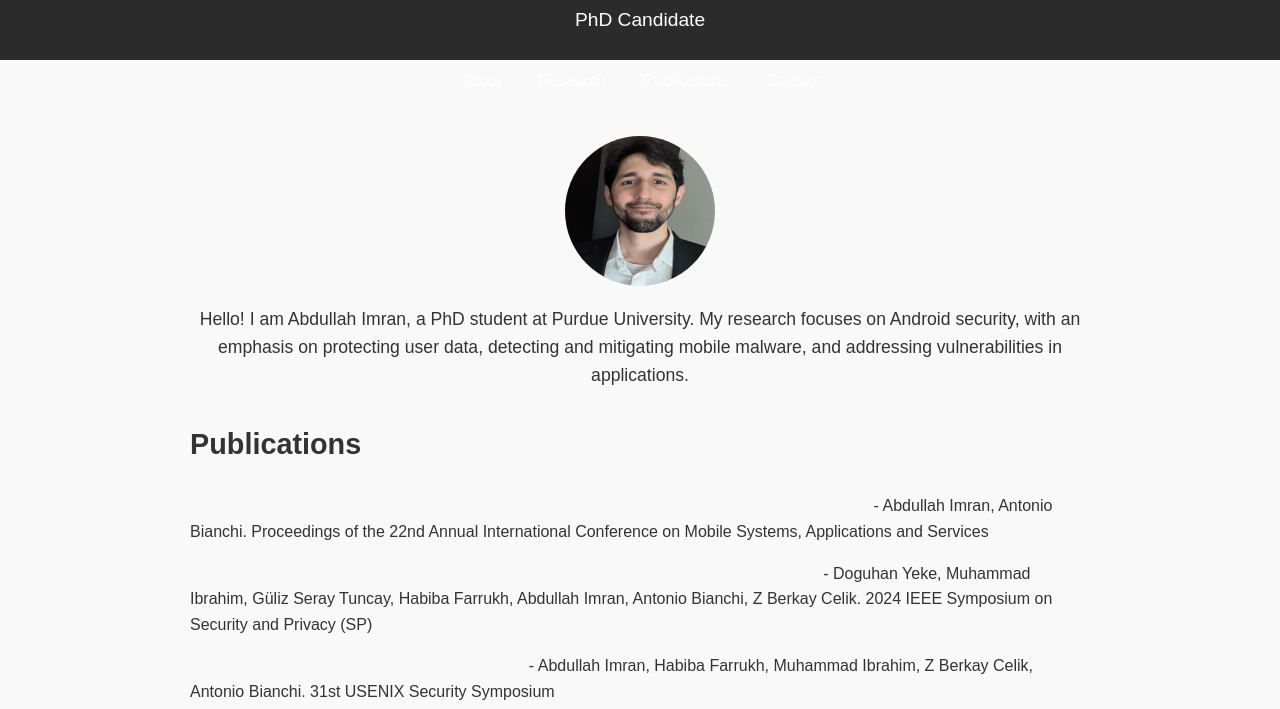
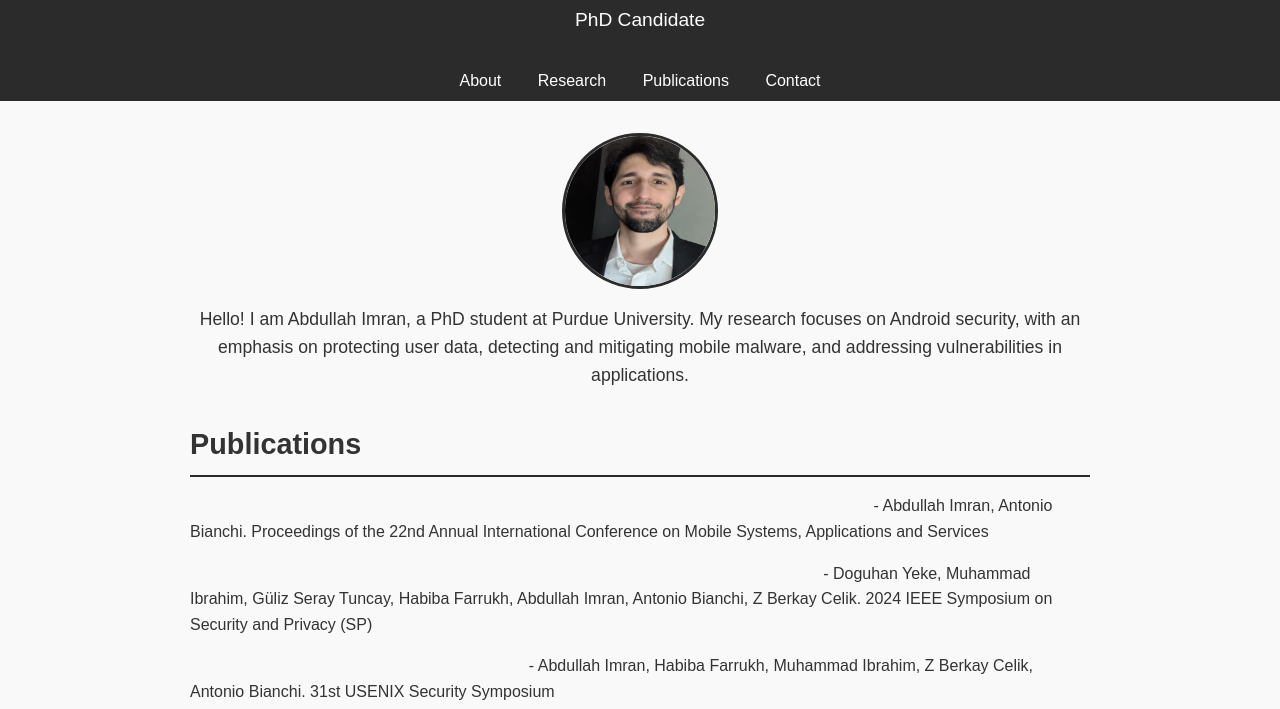
Before and after one commit to abd134/abd134.github.io, a plain HTML site: page index.html in a window 1280 px wide. Shown: the part 91-800 px from the top of the page. Drawn offline with Linux system fonts and the light colour scheme.

Commit message:
Update index.html

```diff
--- a/index.html
+++ b/index.html
@@ -28,7 +28,7 @@
       font-size: 1.2rem;
     }
     nav {
-      background-color: #f9f9f9;
+      background-color: #2b2b2b;
       padding: 0.5rem 0;
       text-align: center;
     }
@@ -51,7 +51,7 @@
     }
     section h2 {
       font-size: 1.8rem;
-      border-bottom: 2px solid #f9f9f9;
+      border-bottom: 2px solid #2b2b2b;
       padding-bottom: 0.5rem;
       margin-bottom: 1rem;
     }
@@ -62,7 +62,7 @@
       width: 150px;
       height: 150px;
       border-radius: 50%;
-      border: 3px solid #f9f9f9;
+      border: 3px solid #2b2b2b;
     }
     .profile p {
       font-size: 1.1rem;
```
